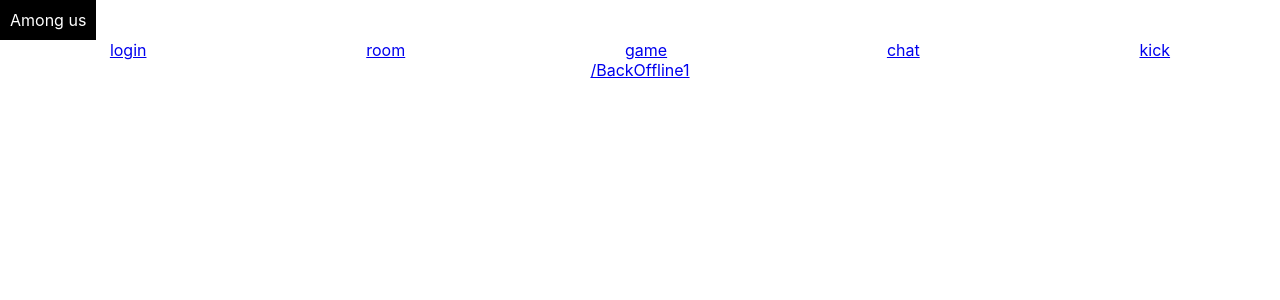
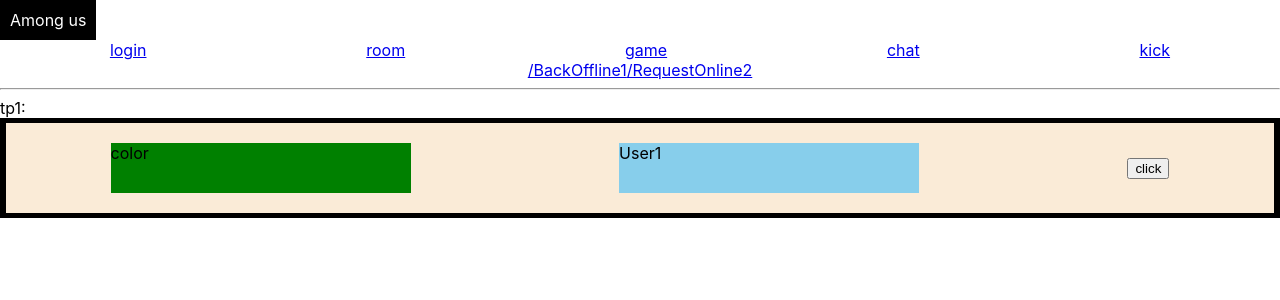
Before and after one commit to IgnatZakalinsky/among-us-front, a React (Create React App) app: page /RequestOnline2 in a window 1280 px wide. Shown: the top 300 px of the page. Built offline with nearby package versions, Linux system fonts and the light colour scheme.

Commit message:
VoteUser Page done simple user view

```diff
--- a/src/a1-main/m1-ui/u3-routes/ElseRoutes.tsx
+++ b/src/a1-main/m1-ui/u3-routes/ElseRoutes.tsx
@@ -1,11 +1,12 @@
 import React from 'react'
 import {Route} from 'react-router-dom'
 import BackOffline1 from '../../../a3-devs/BackOffline1/BackOffline1'
+import RequestOnline2 from '../../../a3-devs/RequestOnline2/RequestOnline2'
 
 export const ELSE_PATH = [
     {path: '/BackOffline1', Component: BackOffline1},
+    {path: '/RequestOnline2', Component: RequestOnline2},
     // добавить в массив себя
-
 ]
 
 
--- a/src/a2-features/f2-room/r1-ui/RoomPage.tsx
+++ b/src/a3-devs/RequestOnline2/RequestOnline2.tsx
@@ -1,12 +1,18 @@
 import React from 'react'
+import Tr1 from './tr1/Tr1'
 
-// список игроков в комнате, ожидание, начало игры, выбор скинов, настройка правил игры
-const RoomPage = () => {
+// компонента для отображения всех тасок
+const RequestOnline2 = () => {
     return (
-        <>
-            users, start, skins, settings, kick, room password
-        </>
+        <div>
+
+            <div>
+                <hr/>
+                tp1:
+                <Tr1/>
+            </div>
+        </div>
     )
 }
 
-export default RoomPage
+export default RequestOnline2
--- /dev/null
+++ b/src/a3-devs/RequestOnline2/tr1/Tr1.tsx
@@ -0,0 +1,20 @@
+import React from 'react'
+import {VoteUser} from './User'
+
+// компонента для проверки таски
+const Tr1 = () => {
+    const testOnClick = () => alert('UserDone')
+    const color ='green'
+    const name = 'User1'
+
+    return (
+        <>
+            <VoteUser onClick={testOnClick}
+                      color={color}
+                      name={name}
+            />
+        </>
+    )
+}
+
+export default Tr1
--- /dev/null
+++ b/src/a3-devs/RequestOnline2/tr1/User.module.css
@@ -0,0 +1,28 @@
+.user {
+    display: flex;
+    justify-content: center;
+    align-items: center;
+    height: 100px;
+    width: 100%;
+    background-color: black;
+}
+
+.userBody {
+    display: flex;
+    justify-content: space-around;
+    align-items: center;
+    height: 90px;
+    width: 99%;
+    background-color: antiquewhite;
+}
+
+.userColor {
+    height: 50px;
+    width: 300px;
+}
+
+.userName {
+    height: 50px;
+    width: 300px;
+    background-color: skyblue;
+}
--- /dev/null
+++ b/src/a3-devs/RequestOnline2/tr1/User.tsx
@@ -0,0 +1,22 @@
+import React from 'react'
+import style from './User.module.css'
+
+
+type VoteUserPropsType = {
+    onClick: () => void
+    color: string
+    name: string
+}
+
+
+export const VoteUser: React.FC<VoteUserPropsType> = ({onClick, color, name}) => {
+    return <>
+        <div className={style.user}>
+            <div className={style.userBody}>
+                <div className={style.userColor} style={{backgroundColor: `${color}`}}>color</div>
+                <div className={style.userName}>{name}</div>
+                <button className={style.userButton} onClick={onClick}>click</button>
+            </div>
+        </div>
+    </>
+}
```
